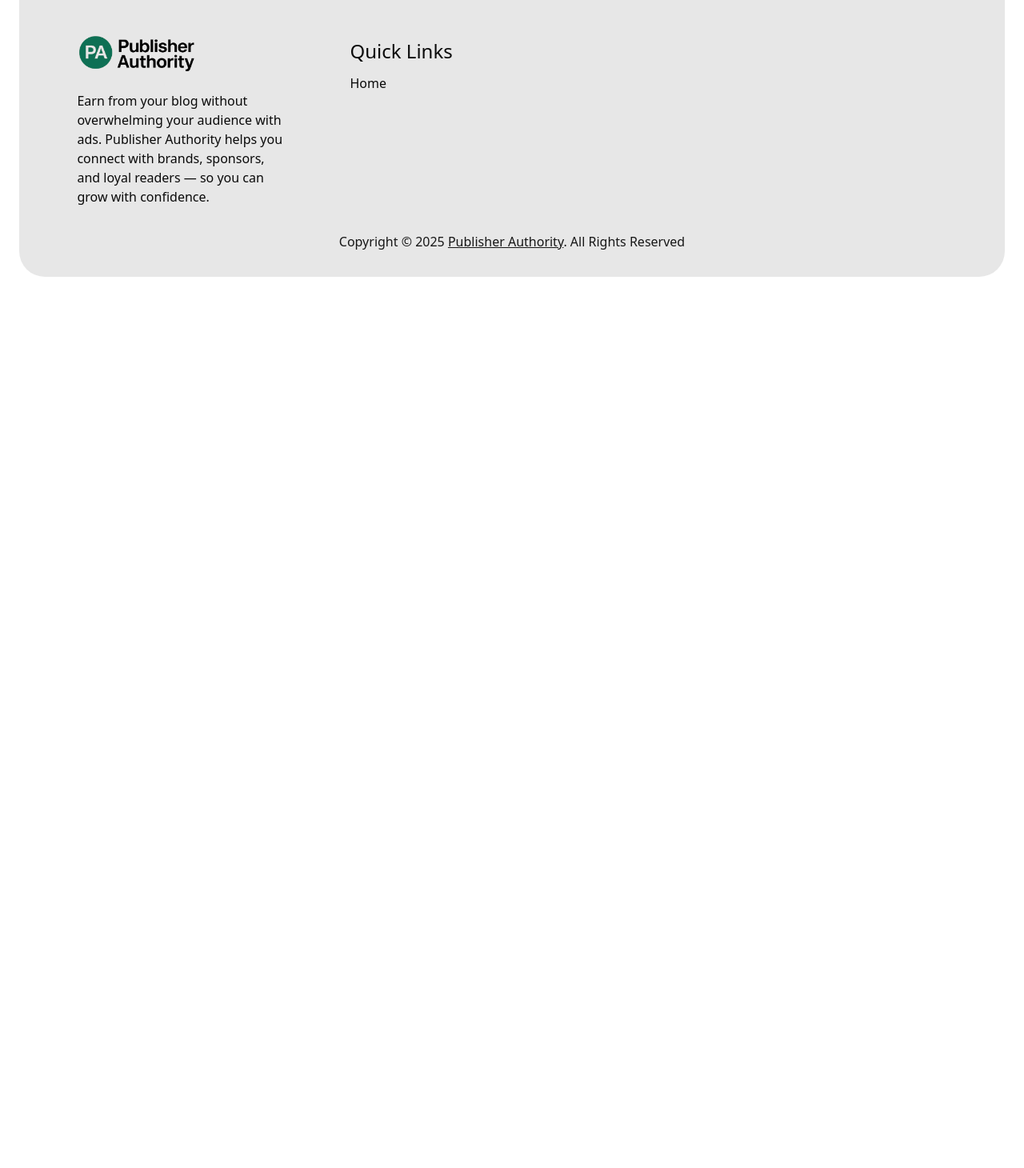
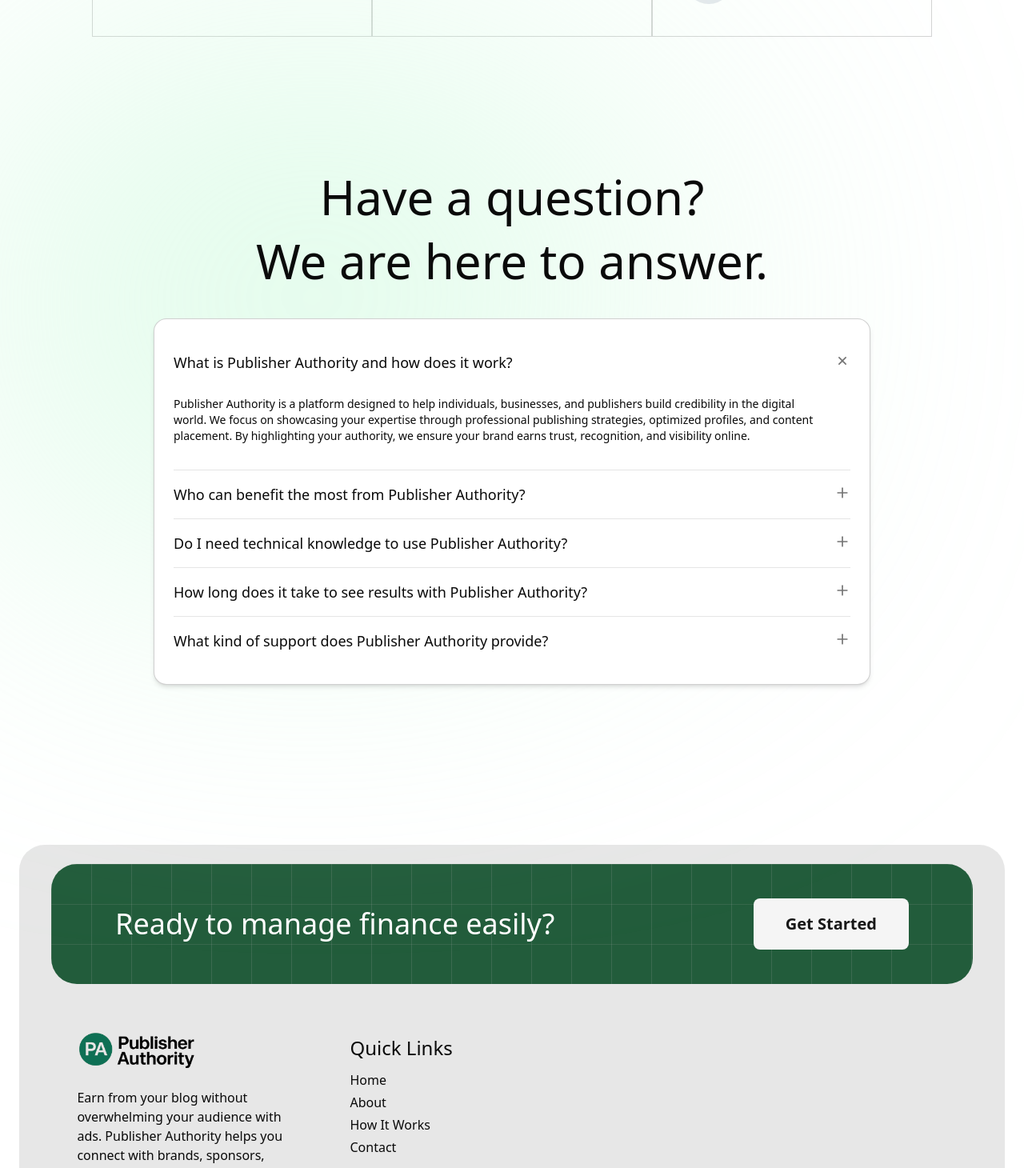
Before and after one commit to Maryammuhammadafzal/Publisher-Authority-Website, a Next.js app: page /about in a window 1280 px wide. Shown: the part 1120-2580 px from the top of the page at 80% size. Before the commit the page ends 1490 px from the top, so only its background shows below. Built offline with nearby package versions, Linux system fonts and the light colour scheme.

Commit message:
Created About Page

```diff
--- a/src/app/about/page.tsx
+++ b/src/app/about/page.tsx
@@ -1,9 +1,19 @@
+'use client'
+import { usePathname } from 'next/navigation';
 import React from 'react'
+import TestimonialPage from '../testimonial/page';
+import FAQPage from '../faq/page';
 
 const AboutPage = () => {
+    const pathName = usePathname()
+
+
+
     return (
-        <section className='about bg-background w-full h-auto flex justify-center items-center lg:py-20 md:py-14 py-8 relative'>
+        <section className='about bg-background w-full h-auto flex flex-col justify-center items-center lg:py-20 md:py-14 py-8 relative'>
             {/* <div className='w-[200px] h-[200px] absolute right-0 top-0 bg-green-300/30 blur-[200]'></div> */}
+            {
+                pathName === '/' ? (
                     <div className='lg:w-[90%] flex flex-col gap-8 text-center justify-center items-center'>
                         <h2 className='text-6xl font-medium leading-20'>
                             Why Choose Publisher Authority?
@@ -12,7 +22,23 @@
                             At Publisher Authority, we believe great writing should be rewarded — without sacrificing the reader’s experience. That’s why we’ve built a platform that empowers publishers to monetize authentically, build authority in their niche, and create lasting relationships with their audience.
                         </p>
                     </div>
-        </section>
+
+                ) : (
+                    <>
+                        <div className='lg:w-[90%] flex flex-col gap-8 text-center justify-center items-center'>
+                            <h2 className='text-6xl font-medium leading-20'>
+                                Why Choose Publisher Authority?
+                            </h2>
+                            <p className='text-lg max-w-4xl'>
+                                At Publisher Authority, we believe great writing should be rewarded — without sacrificing the reader’s experience. That’s why we’ve built a platform that empowers publishers to monetize authentically, build authority in their niche, and create lasting relationships with their audience.
+                            </p>
+                        </div>
+                        <TestimonialPage />
+                        <FAQPage />
+                    </>
+                )
+            }
+        </section >
     )
 }
 
--- a/src/components/footer.tsx
+++ b/src/components/footer.tsx
@@ -1,8 +1,27 @@
 import React from 'react'
 import CallTOAction from './call-to-action'
 import Image from 'next/image'
+import Link from 'next/link'
 
 const Footer = () => {
+    const navItem = [
+        {
+            link: '/',
+            name: 'Home'
+        },
+        {
+            link: '/about',
+            name: 'About'
+        },
+        {
+            link: '/how-it-works',
+            name: 'How It Works'
+        },
+        {
+            link: '/contact',
+            name: 'Contact'
+        },
+    ]
     return (
         <div className='w-full h-auto flex justify-center items-center pt-10 pb-6 px-6'>
             <div className='w-full h-auto flex justify-center flex-col gap-6 items-center rounded-4xl bg-primary/10'>
@@ -21,8 +40,10 @@
                             <div className='flex flex-col gap-3 pt-4 mx-auto w-fit'>
                                 <h4 className='text-2xl font-medium'>Quick Links</h4>
 
-                                <ul className='w-auto'>
-                                    <li className='space-y-1'>Home</li>
+                                <ul className='w-auto space-y-1'>
+                                    {navItem.map((item, index) => (
+                                        <li key={index} className='hover:text-green-700'><Link href={item.link}>{item.name}</Link></li>
+                                    ))}
                                 </ul>
                             </div>
                         </div>
```
Also changed, not shown: src/components/about-section.tsx (added). Lines whose indentation alone changed are shown as unchanged.
